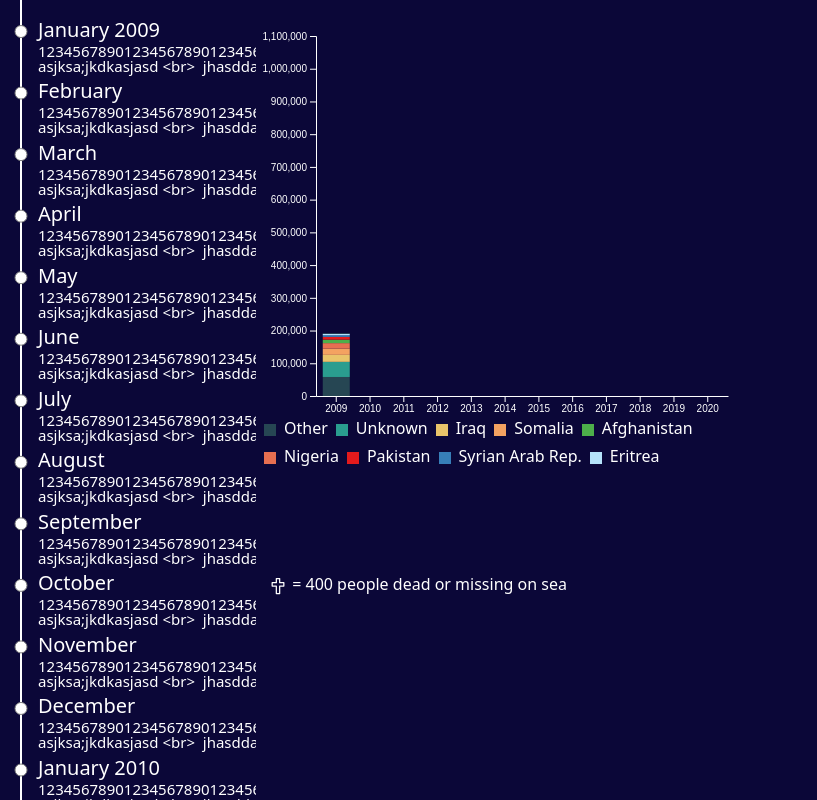
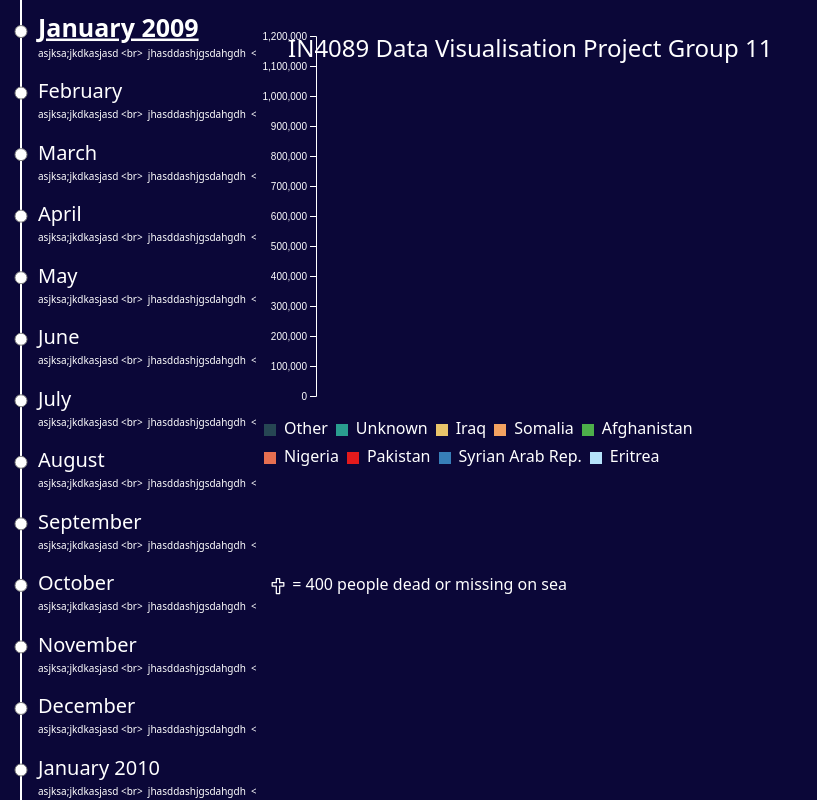
Before and after one commit to LucasVeeger/InfoVis, a plain HTML site: page index.html in a window 1280 px wide. Shown: the whole page, without its empty margins (0-817 px from the left). Drawn offline with nearby package versions, Linux system fonts and the light colour scheme; no server answers.

Commit message:
Update index.html

```diff
--- a/index.html
+++ b/index.html
@@ -86,7 +86,11 @@
 </head>
 
 <body>
+    <div class="ml-64 fixed">
+        <div class="p-8 text-2xl text-white "> IN4089 Data Visualisation Project Group 11</div>
 
+
+    </div>
     <div id="yearSliderHolder" class="h-screen w-64 fixed t-0">
         <svg id="yearSlider"></svg>
     </div>
@@ -133,6 +137,9 @@
         </div>
     </div>
 
+    <div>
+
+    </div>
 
     <div id="mapHolder" class="h-full w-4/5 absolute right-0 z-0">
         <svg id="main"></svg>
@@ -212,27 +219,22 @@
                 .attr("fill", "white")
                 .text(text);
 
+                if (startDate.diff(currentDate, 'months') == 0) {
+                    year_text.attr("style", "font-weight:bold;text-decoration:underline").attr("font-size","25")
+                }
 
-            var year_text = svg.append("text")
+                var year_text = svg.append("text")
                 .attr("id", "dt" + startDate.format('YYYYMM'))
                 .attr("x", barX + barW + circleR + 10)
                 .attr("y", (barHeight / 13) * i - textOffset + 20)
                 .attr("font-size", 15)
-                .attr("style", "white-space:pre-wrap")
+                .attr("style", "white-space:pre-wrap;width:100px; font-size: 10px;")
                 .attr("fill", "white")
-                .text("123456789012345678901234567890 \ <br>jahjdga asasdasdasd dhja");
-            svg.append("text")
-                .attr("id", "dt2" + startDate.format('YYYYMM'))
-                .attr("x", barX + barW + circleR + 10)
-                .attr("y", (barHeight / 13) * i - textOffset + 20 + 15)
-                .attr("font-size", 15)
-                .attr("style", "white-space:pre-wrap")
-                .attr("fill", "white")
-                .text("asjksa;jkdkasjasd <br> \njhasddashjgsdahgdh \ <br>jahjdga asasdasdasd dhja")
-                ;
 
+                .text("asjksa;jkdkasjasd <br> \njhasddashjgsdahgdh \ <br>jahjdga asasdasdasd dhja");
 
-            var test = svg.append("foreignObject")
+                /*
+                var test = svg.append("foreignObject")
                 .attr("id", "dt" + startDate.format('YYYYMM'))
                 .attr("x", barX + barW + circleR + 10)
                 .attr("y", (barHeight / 13) * i - textOffset + 20)
@@ -242,9 +244,8 @@
             test.append("div")
                 .attr("width", 150)
                 .attr("height", 30)
-
-                .attr("xmlns", "http://www.w3.org/1999/xhtml")
-                .text("asjksa;jkdkasjasd asd assd das a");
+                .attr("xmlns","http://www.w3.org/1999/xhtml")
+                .text("asjksa;jkdkasjasd asd assd das a");   */
             startDate.add(1, 'months');
         }
 
@@ -354,142 +355,15 @@
             .attr("transform", `translate(60,20)`);
 
         // Parse the Data
+        // Add Y axis
+        const y = d3.scaleLinear()
+            .domain([0, 1200000])
+            .range([countriesChartParent.clientHeight - 40, 0]);
+        countriesChartsvg.append("g")
+            .attr("color", "white")
+            .call(d3.axisLeft(y));
 
-        var countriesData = {
-            "2009": {
-                "Other": 58116,
-                "Unknown ": 46218,
-                "Iraq": 21355,
-                "Somalia": 18948,
-                "Afghanistan": 16937,
-                "Nigeria": 10638,
-                "Pakistan": 8383,
-                "Syrian Arab Rep.": 5331,
-                "Eritrea": 3912
-            },
-            "2010": {
-                "Other": 68461,
-                "Afghanistan": 19520,
-                "Iraq": 16594,
-                "Unknown ": 15059,
-                "Somalia": 14547,
-                "Pakistan": 8254,
-                "Nigeria": 7030,
-                "Syrian Arab Rep.": 5610,
-                "Eritrea": 3900
-            },
-            "2011": {
-                "Other": 90741,
-                "Unknown ": 49627,
-                "Afghanistan": 28189,
-                "Iraq": 15837,
-                "Nigeria": 12867,
-                "Pakistan": 12759,
-                "Somalia": 12142,
-                "Syrian Arab Rep.": 8105,
-                "Eritrea": 5003
-            },
-            "2012": {
-                "Other": 92453,
-                "Afghanistan": 27528,
-                "Syrian Arab Rep.": 23080,
-                "Unknown ": 22106,
-                "Pakistan": 16348,
-                "Somalia": 14394,
-                "Iraq": 12909,
-                "Nigeria": 6882,
-                "Eritrea": 6043
-            },
-            "2013": {
-                "Other": 114697,
-                "Syrian Arab Rep.": 50603,
-                "Afghanistan": 26609,
-                "Pakistan": 20168,
-                "Somalia": 19775,
-                "Eritrea": 13604,
-                "Unknown ": 13264,
-                "Iraq": 12108,
-                "Nigeria": 11711
-            },
-            "2014": {
-                "Other": 145841,
-                "Syrian Arab Rep.": 121569,
-                "Afghanistan": 41780,
-                "Eritrea": 34299,
-                "Pakistan": 22182,
-                "Iraq": 21653,
-                "Nigeria": 20164,
-                "Somalia": 17770,
-                "Unknown ": 9725
-            },
-            "2015": {
-                "Syrian Arab Rep.": 366864,
-                "Afghanistan": 178594,
-                "Other": 175686,
-                "Iraq": 122841,
-                "Pakistan": 48127,
-                "Eritrea": 31682,
-                "Nigeria": 31068,
-                "Unknown ": 24704,
-                "Somalia": 21957
-            },
-            "2016": {
-                "Syrian Arab Rep.": 344107,
-                "Other": 234556,
-                "Afghanistan": 190086,
-                "Iraq": 130700,
-                "Pakistan": 50156,
-                "Nigeria": 47997,
-                "Eritrea": 34380,
-                "Unknown ": 22237,
-                "Somalia": 22121
-            },
-            "2017": {
-                "Other": 214190,
-                "Syrian Arab Rep.": 108764,
-                "Afghanistan": 63437,
-                "Iraq": 55178,
-                "Nigeria": 40946,
-                "Pakistan": 35694,
-                "Eritrea": 24550,
-                "Somalia": 15364,
-                "Unknown ": 10192
-            },
-            "2018": {
-                "Other": 238311,
-                "Syrian Arab Rep.": 102065,
-                "Afghanistan": 68018,
-                "Iraq": 60559,
-                "Pakistan": 37738,
-                "Nigeria": 37053,
-                "Somalia": 19843,
-                "Eritrea": 16950,
-                "Unknown ": 13256
-            },
-            "2019": {
-                "Other": 195296,
-                "Syrian Arab Rep.": 76801,
-                "Afghanistan": 59045,
-                "Iraq": 33016,
-                "Pakistan": 27799,
-                "Nigeria": 24507,
-                "Unknown ": 23061,
-                "Somalia": 15395,
-                "Eritrea": 9877
-            },
-            "2020": {
-                "Other": 143155,
-                "Syrian Arab Rep.": 72104,
-                "Afghanistan": 52933,
-                "Pakistan": 22878,
-                "Iraq": 21629,
-                "Nigeria": 17347,
-                "Somalia": 12838,
-                "Unknown ": 7909,
-                "Eritrea": 7297
-            }
-        }
-
+        d3.json("https://raw.githubusercontent.com/quintene/data_vis_data/main/country_info.json").then(countriesData => {
 
 
         // List of subgroups = header of the csv files = soil condition here
@@ -507,12 +381,6 @@
             .attr("transform", `translate(0, ${countriesChartParent.clientHeight - 40})`)
             .call(d3.axisBottom(x).tickSizeOuter(0));
 
-        // Add Y axis
-        const y = d3.scaleLinear()
-            .domain([0, 1100000])
-            .range([countriesChartParent.clientHeight - 40, 0]);
-        countriesChartsvg.append("g").attr("color", "white")
-            .call(d3.axisLeft(y));
 
         var color = d3.scaleOrdinal()
             .domain(Object.keys(countriesData["2009"]))
@@ -552,7 +420,7 @@
             .attr("height", d => { return (parseInt(currentDate.year()) >= parseInt(d.data.year)) ? (y(d[0]) - y(d[1])) : 0 })
             .attr("width", x.bandwidth())
 
-
+    });
 
 
         function updateDeathsperYear(monthChange) {
@@ -603,8 +471,21 @@
 
             var oldDate = moment(currentDate);
 
+            var newDate = moment(currentDate)
+            newDate.add(monthChange, 'months');
 
-            currentDate.add(monthChange, 'months');
+            if (parseInt(newDate.format("YYYY")) < 2009) {
+                currentDate = moment("2009")
+                return;
+            }
+
+            if (parseInt(newDate.format("YYYY")) > 2021) {
+                newDate = moment("2021")
+                return;
+            }
+
+            currentDate = moment(newDate)
+
 
             if (monthChange > 0) {
                 oldDate.add(12, 'months');
@@ -644,7 +525,8 @@
                     //.duration(500)
 
                     if (startMovingDate.diff(currentDate, 'months') == 0) {
-                        elem.attr("style", "font-weight:bold")
+                        elem.attr("style", "font-weight:bold; text-decoration: underline;")
+                        .attr("font-size", 25)
                     } else {
                         elem.attr("style", "")
                     }
@@ -698,7 +580,8 @@
                         .attr("y", elem.attr("y") - (barHeight / 13) * monthChange)
 
                     if (startMovingDate.diff(currentDate, 'months') == 0) {
-                        elem.attr("style", "font-weight:bold")
+                        elem.attr("style", "font-weight:bold; text-decoration: underline;")
+                        .attr("font-size", 25)
                     } else {
                         elem.attr("style", "")
                     }
```
